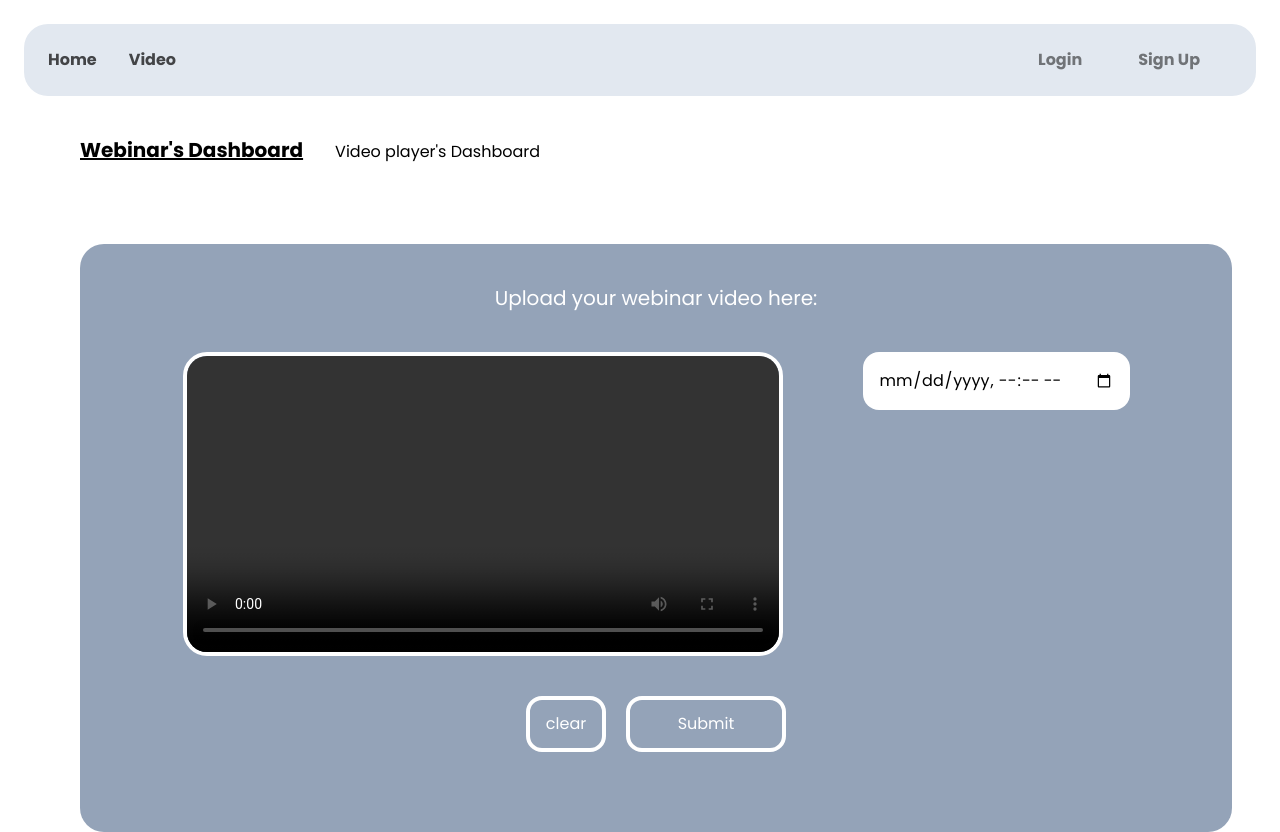
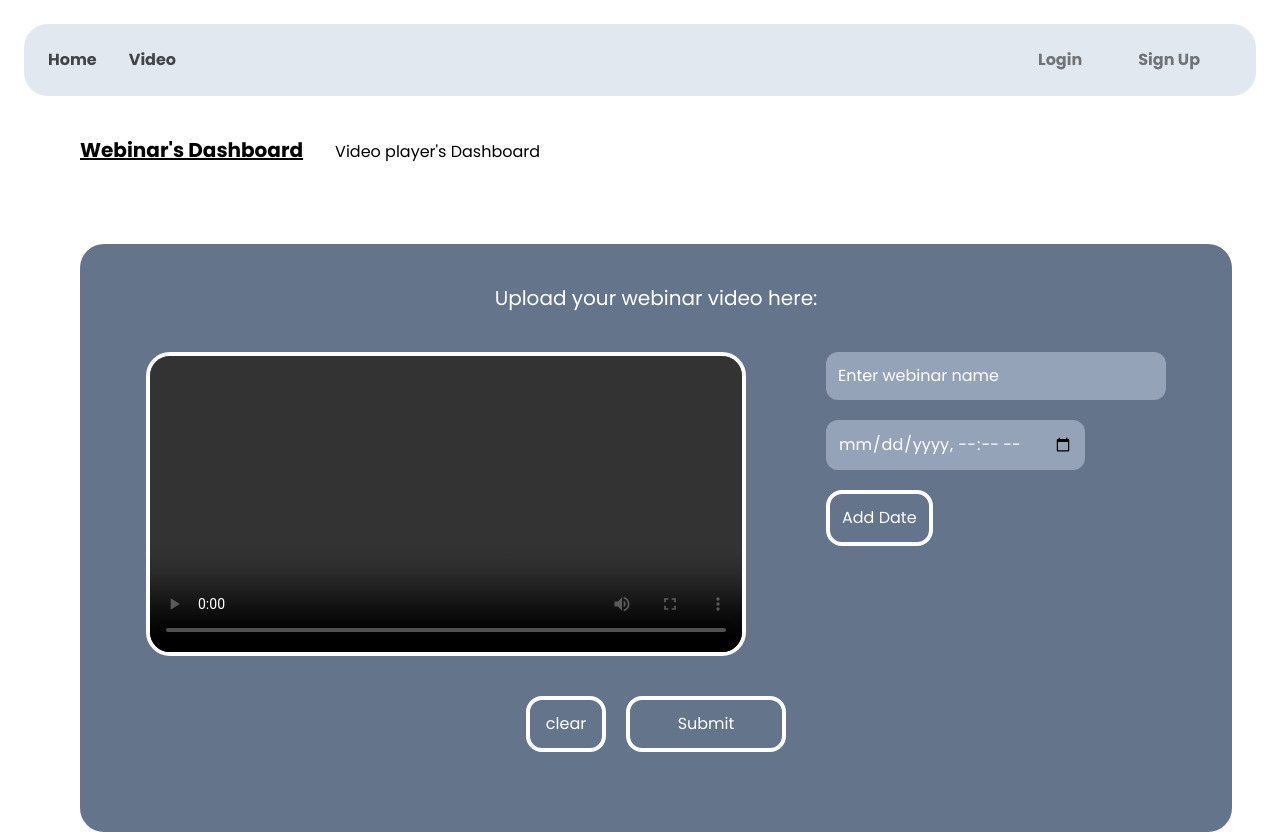
Before and after one commit to gloonch/reuseable-components, a React (Create React App) app: page /video/webinar in a window 1280 px wide. Built offline with nearby package versions, Linux system fonts and the light colour scheme.

Commit message:
date duplication done

```diff
--- a/src/App.js
+++ b/src/App.js
@@ -15,6 +15,7 @@ function App() {
             <Route path="webinar" element={<RegisterWebinar />} />
             <Route path="videoplayer" element={<h1>Player Component</h1>} />
           </Route>
+          <Route path="/" element={<Home />} />
           <Route path="*" element={<h1 className="justify-center">Error</h1>} />
         </Routes>
       </BrowserRouter>
--- /dev/null
+++ b/src/components/webinar/DateInput.jsx
@@ -0,0 +1,7 @@
+import React from 'react'
+
+export default function DateInput({onBlur}) {
+  return (
+      <input type='datetime-local' onBlur={onBlur} className='w-full placeholder:text-white text-white flex-1 p-3 rounded-xl border-1 bg-slate-400 border-slate-500' />
+  )
+}
--- a/src/components/webinar/RegisterWebinar.jsx
+++ b/src/components/webinar/RegisterWebinar.jsx
@@ -1,29 +1,59 @@
-import React, { useRef, useState } from 'react'
+import React, { useRef, useState} from 'react'
+import DateInput from './DateInput';
 
 export default function RegisterWebinar() {
     const [source, setSource] = useState(null);
+    const [video, setVideo] = useState(null);
+    const [date, setDate] = useState([]);
+    const [name, setName] = useState(null);
     const inputRef = useRef(null);
-    const dateRef = useRef(null);
+    const [dates, setDates] = useState([<DateInput />]);
+
+    const addNewDate = ()=>{
+        const newDates = [...dates, <DateInput />];
+        setDates(newDates);
+    }
 
     const handleFileChange = (event) => {
         const file = event.target.files[0];
         const url = URL.createObjectURL(file);
+        setVideo(file)
         setSource(url);
       };
 
-    const handleDateChange = (e)=> {
+
+    const handleSubmitWebinar = ()=>{
+
+        if (name === null || name === "" || video === null || video === [] || date === null || date === [] )
+            return alert('Please fill the fields above')
+
+        // let formdata = new FormData();
+        // formdata.append('videos', video);
+        // formdata.append('name', name);
+        // formdata.append('date', date);
+        // formdata.append('user', 'gloonch');
+
+        // axios.post(BACKEND_URI + '/api/v1/media/', formdata)
+        //     .then(success => {
+        //         alert('Webinar scheduled successfuly.');
+        //     })
+        //     .catch(error => {
+        //         alert('Error Happened!');
+        //     })
+        //     .finally(f=> {
+        //         window.location.reload();
+        //     });
 
     }
 
-    const handleSubmitWebinar = ()=>{
-        // TODO send a HTTP request
-        // POST : user, video, date
-        alert('Webinar scheduled successfuly.')
+    const handleDateChange = (e)=>{
+        setDate([...date, e.target.value])
+        e.target.setAttribute('disabled', 'disabled')
     }
 
 
   return (
-    <div className='flex flex-col items-center justify-between bg-slate-400 mt-20 mx-20 border-solid rounded-3xl w-[90%] p-10'>
+    <div className='flex flex-col items-center justify-between bg-slate-500 mt-20 mx-20 border-solid rounded-3xl w-[90%] p-10'>
         <h1 className='text-xl mb-10 text-white '>Upload your webinar video here:</h1>
         <div className="preview flex flex-row items-start justify-between space-x-20">
             {!source && (
@@ -46,17 +76,19 @@ export default function RegisterWebinar() {
                 />
             )}
 
-        <div id='dates' className=" flex flex-col items-start justify-between space-y-5">
-            <input type='datetime-local' className='rounded-2xl p-4 text-red' ref={dateRef} onBlur={handleDateChange}/>
-            {/* <button className="w-30 p-3 rounded-2xl border-4 border-white text-white hover:bg-blue-400"
-                onClick={()=> {
-                    // let a = document.getElementById('dates').innerHTML // append element as many as wanted
-                }}>Add Date</button> */}
+            <div className="flex flex-col max-h-sm items-start justify-between space-y-5">
+                <input type="text" onChange={(e)=> setName(e.target.value)} className="w-full placeholder:text-white text-white flex-1 p-3 rounded-xl border-1 bg-slate-400 border-slate-500 " placeholder="Enter webinar name" />
+                <div id='dates' className="flex flex-col max-h-sm items-start justify-between space-y-5">
+                    {dates.map((d, index) => {
+                        return <DateInput key={index} onBlur={handleDateChange}/>
+                    })}
+                <button className="w-30 p-3 rounded-2xl border-4 border-white text-white hover:bg-blue-400" onClick={addNewDate}>Add Date</button>
 
-        </div>
+                </div>
+            </div>
         </div>
         <div className="flex flex-row items-start justify-between space-x-5 m-10">
-            <input ref={inputRef} accept=".mov,.mp4" onChange={handleFileChange} type="file" hidden />
+            <input ref={inputRef} accept=".mov,.mp4" onChange={handleFileChange} type="file" hidden id="video" />
             <button className="w-20 p-3 rounded-2xl border-4 border-white text-white hover:bg-red-400" onClick={()=>window.location.reload()}>clear</button>
             <button className="w-40 p-3 rounded-2xl border-4 border-white text-white hover:bg-green-400" onClick={handleSubmitWebinar} >Submit</button>
         </div>
```
